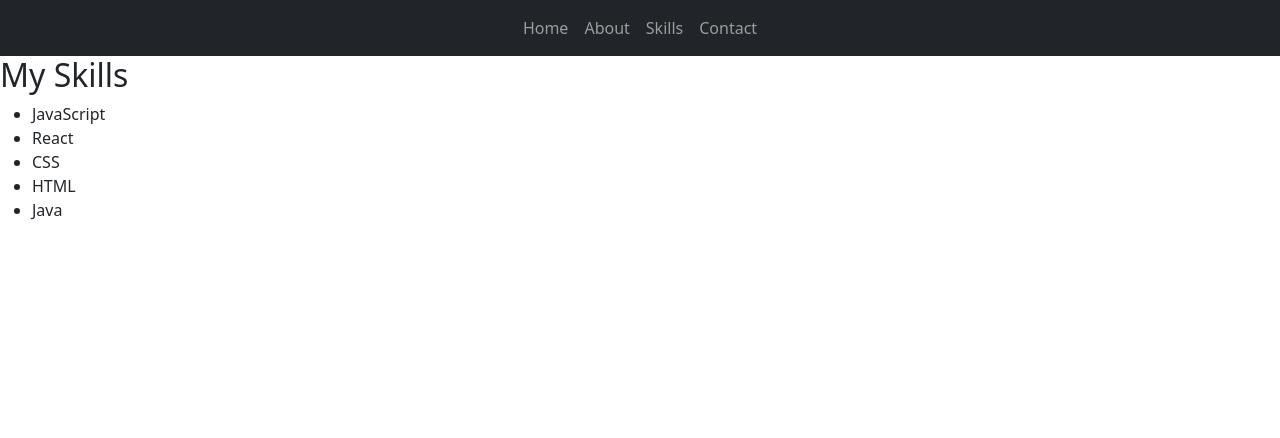
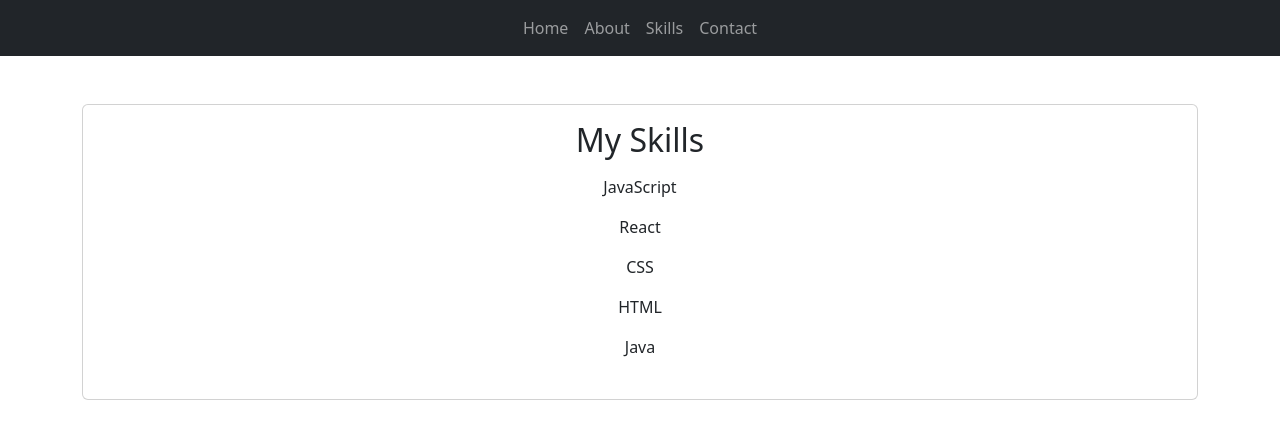
Before and after one commit to tortangChris/my-profile-web, a React (Create React App) app: page /skills in a window 1280 px wide. Shown: the top 438 px of the page. Built offline with nearby package versions, Linux system fonts and the light colour scheme.

Commit message:
Implement card design and center align text for Skills

```diff
--- a/src/Skills.js
+++ b/src/Skills.js
@@ -2,16 +2,22 @@ import React from 'react'
 
 const Skills = () => {
   return (
-    <div>
-      <h2>My Skills</h2>
-      <div>
-        <ul>
-            <li>JavaScript</li>
-            <li>React</li>
-            <li>CSS</li>
-            <li>HTML</li>
-            <li>Java</li>
-        </ul>
+    <div className='container mt-5'>
+      <div className='card'>
+        <div className='card-body'>
+          <div className='text-center'>
+          <h2>My Skills</h2>
+            <div>
+              <ul className='list-unstyled'>
+                  <li className='py-2'>JavaScript</li>
+                  <li className='py-2'>React</li>
+                  <li className='py-2'>CSS</li>
+                  <li className='py-2'>HTML</li>
+                  <li className='py-2'>Java</li>
+              </ul>
+            </div>
+          </div>
+        </div>
       </div>
     </div>
   )
```
